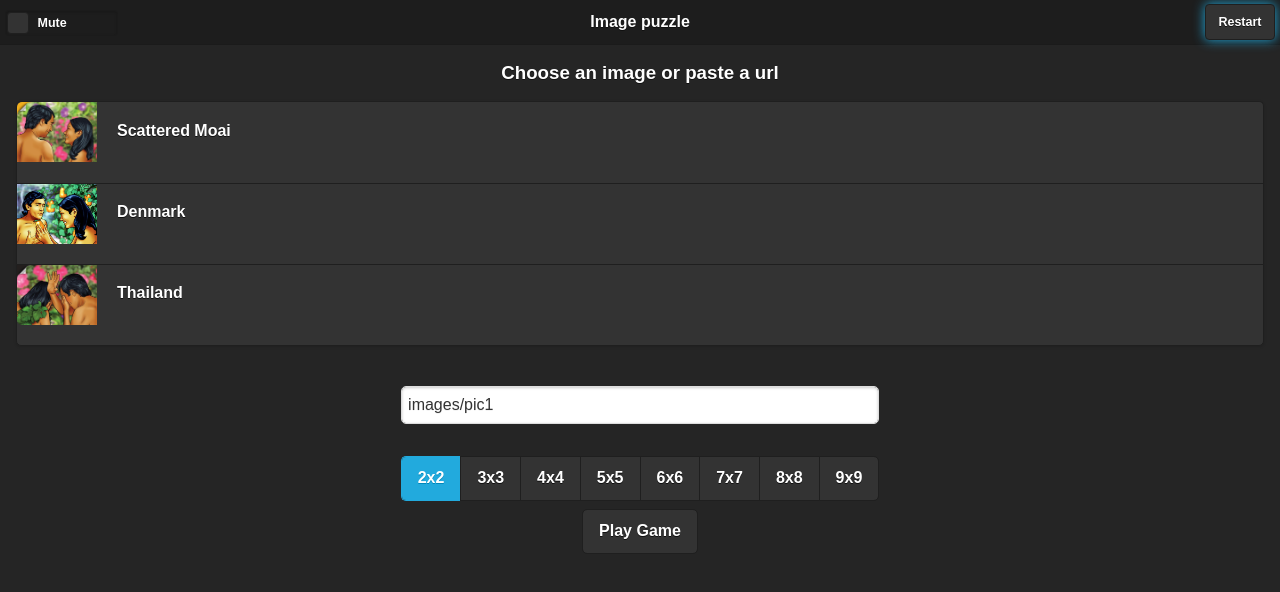
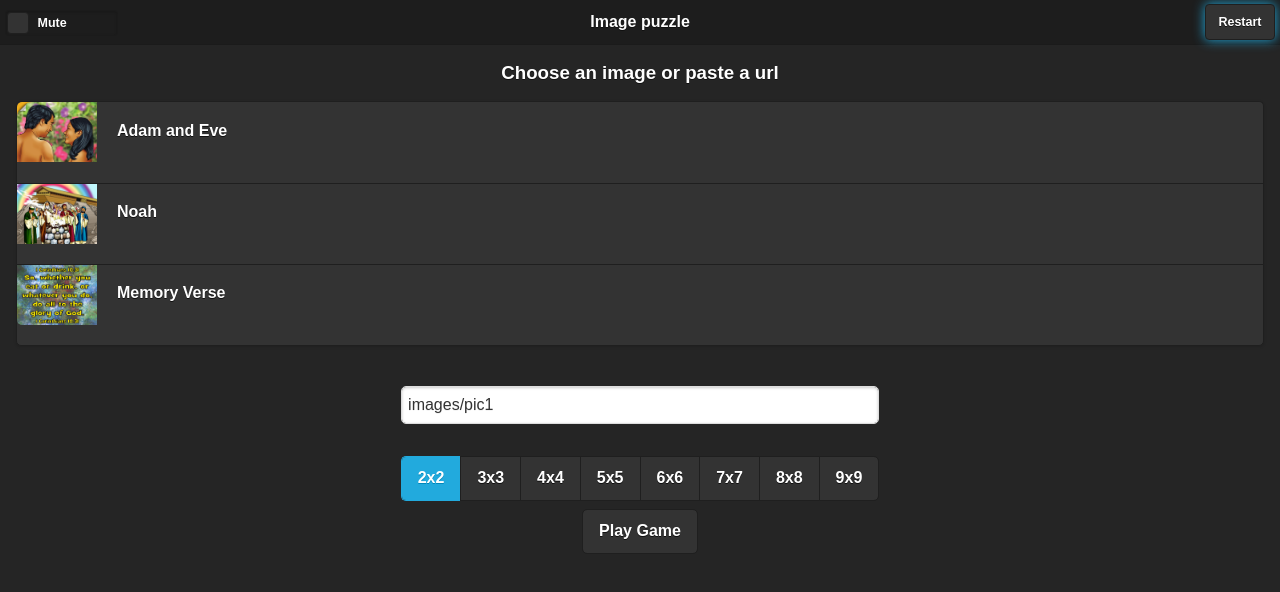
Before and after one commit to ktburnett01/puzzle, a plain HTML site: page index.html in a window 1280 px wide. Both pictures are taken after a click on the button "Restart". Drawn offline with Linux system fonts and the light colour scheme.

Commit message:
caption update

```diff
--- a/index.html
+++ b/index.html
@@ -44,19 +44,19 @@
 					    <li data-icon="false">
 					    	<a href="#">
 					        	<img src="images/pic1.jpg" />
-					    		<h2>Scattered Moai</h2>
+					    		<h2>Adam and Eve</h2>
 					    	</a>
 					    </li>
 					    <li data-icon="false">
 					    	<a href="#">
-						        <img src="images/pic2.jpg" />
-						    	<h2>Denmark</h2>
+						        <img src="images/pic4.jpg" />
+						    	<h2>Noah</h2>
 					    	</a>
 					    </li>
 					    <li data-icon="false">
 					    	<a href="#">
-					        	<img src="images/pic3.jpg" />
-					    		<h2>Thailand</h2>
+					        	<img src="images/pic6.jpg" />
+					    		<h2>Memory Verse</h2>
 					    	</a>
 					    </li>
 
```
Also changed, not shown: images/pic4.jpg (added), images/pic5.jpg (added), images/pic6.jpg (added).
